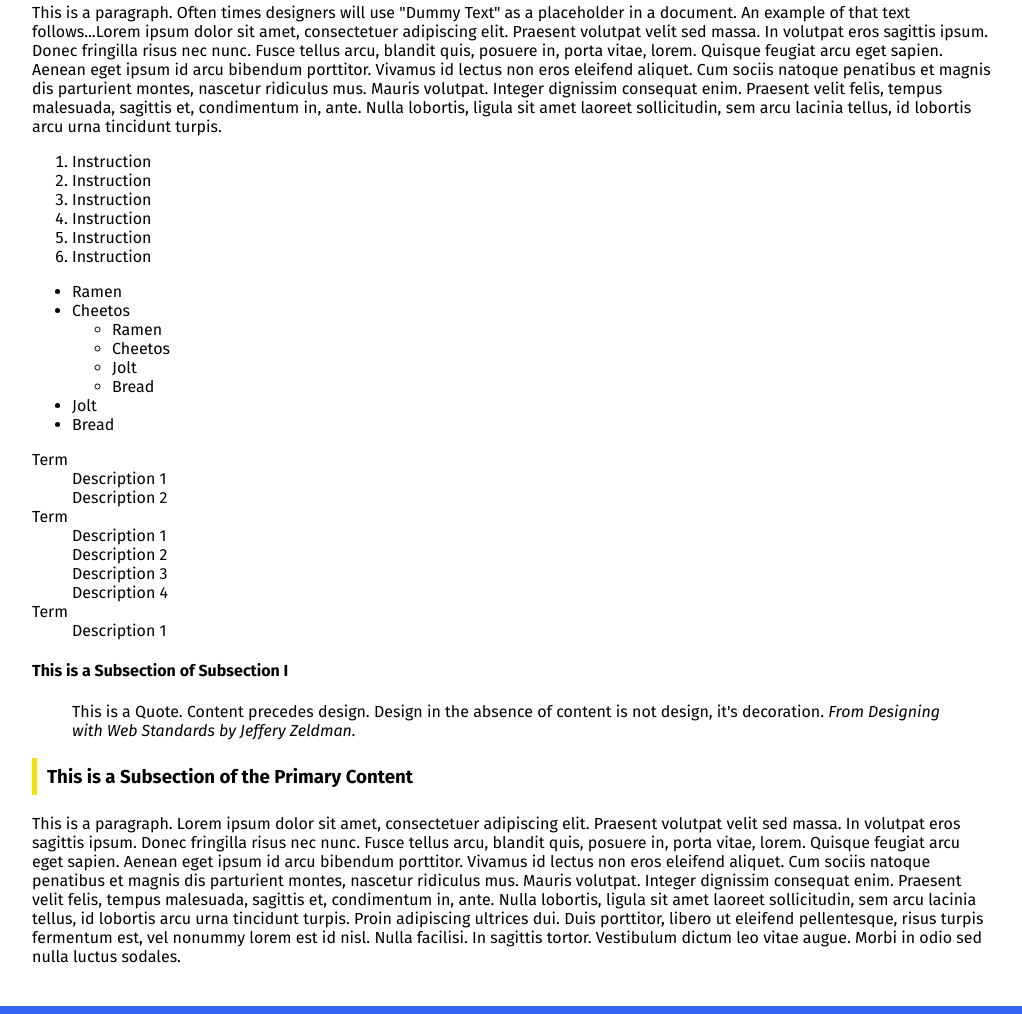
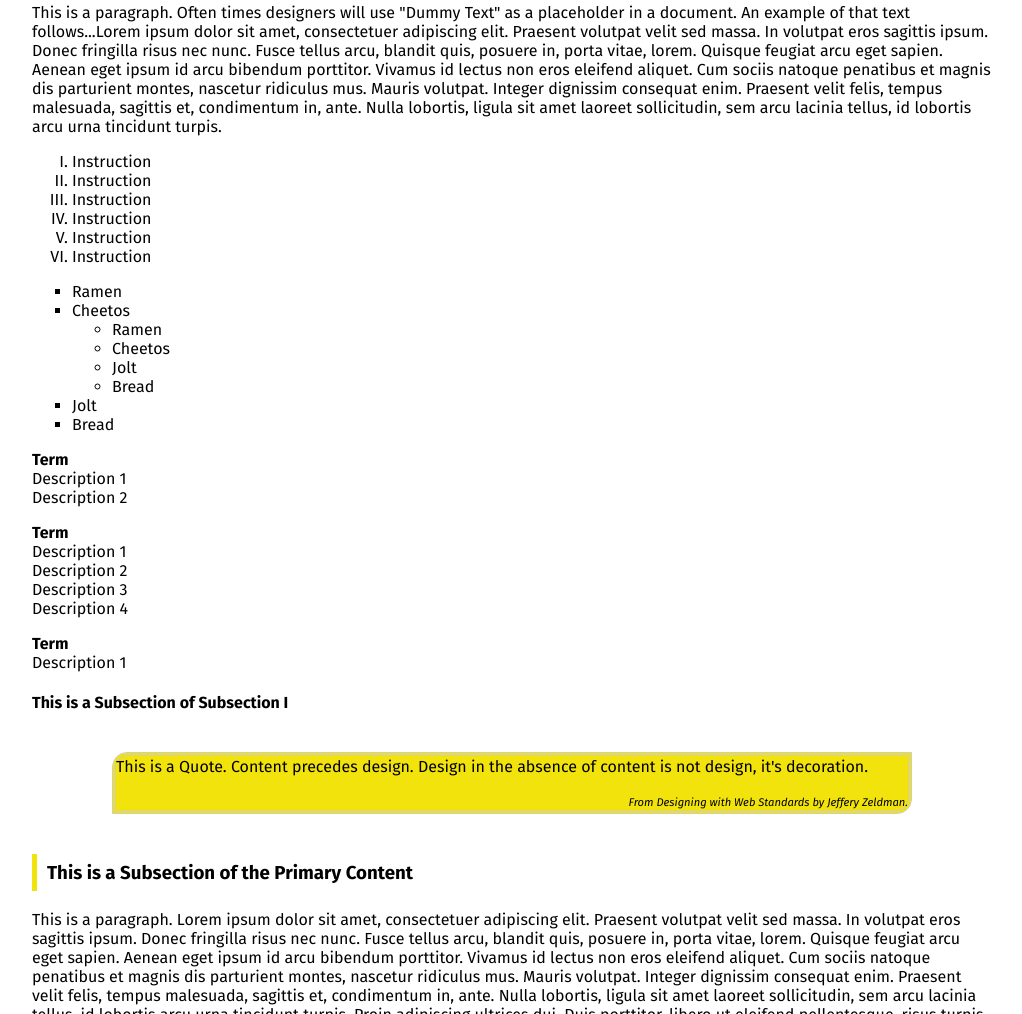
Before and after one commit to glogede/IFSC-1310, a plain HTML site: page css-demo/index.html in a window 1280 px wide. Shown: the part 1970-2984 px from the top of the page, without its empty margins (128-1150 px from the left). Drawn offline with Linux system fonts and the light colour scheme.

Commit message:
oct15class

```diff
--- a/css-demo/assets/css/style.css
+++ b/css-demo/assets/css/style.css
@@ -224,6 +224,47 @@ td:nth-child(n+2){
 }
 
 
+#practice ol{
+  list-style-type:upper-roman;
+}
+
+#practice ul{
+  list-style-type:square;
+}
+
+#practice ul li ul{
+  list-style-type: circle;
+}
+
+#practice dt{
+  font-weight: bold;
+}
+
+#practice dd{
+  margin:0;
+}
+
+dd + dt{
+  margin-top:1rem;
+}
+
+blockquote{
+  border: 4px double #cccccc;
+  padding: 20 px 40px;
+  background-color: #f2e30c;
+  color: #000;
+  border-radius: 15px 0;
+  margin:40px 80px;
+  line-height: 1.4;
+}
+
+cite{
+  display: block;
+  text-align: right;
+  font-size: .7rem;
+  margin-top: 1rem;
+}
+
 
 aside[role="complementary"]{
   background-color:#3565F2;
@@ -287,4 +328,4 @@ aside.container{
   #content{
     flex-direction:column;
   }
-}
+  }
```
